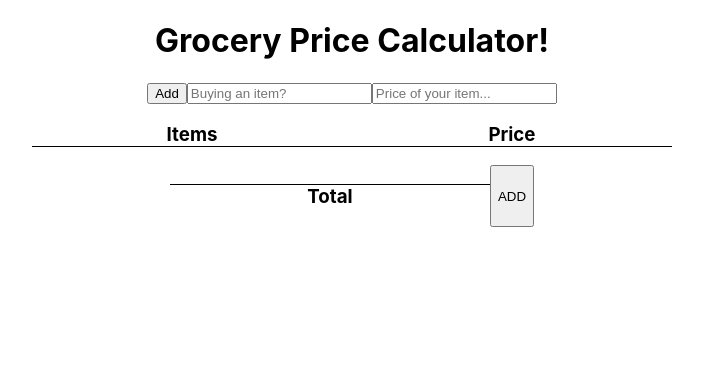
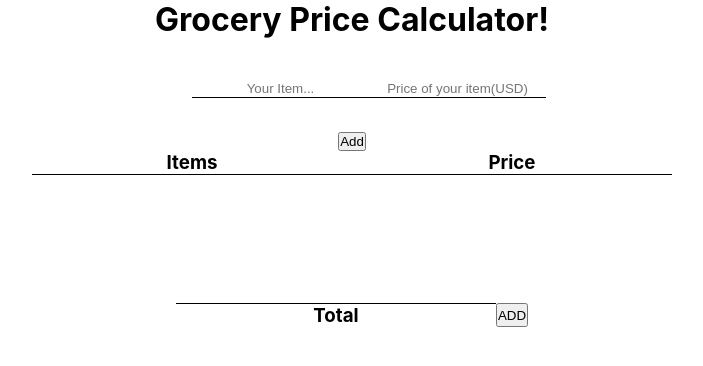
Before and after one commit to Marshnme/ShoppingApp, a React (Create React App) app: page / in a window 1280 px wide. Shown: the top 366 px of the page, without its empty margins (288-991 px from the left). Built offline with nearby package versions, Linux system fonts and the light colour scheme.

Commit message:
CSS changes to layout mild HTML changes

```diff
--- a/src/components/WelcomePage.css
+++ b/src/components/WelcomePage.css
@@ -7,12 +7,58 @@
     border-bottom:1px solid black;
 }
 
-footer{
+.inputSection{
+    display:flex;
+    flex-flow: row wrap;
+    justify-content:center;
+    margin-top:3%;
+}
+
+.inputParent{
+    display:flex;
+    flex-flow: row wrap;
+    justify-content:space-around;
+    width:50%;
+}
+
+
+form .welcomeInput,.welcomeInput:focus {
+    border:none;
+    outline:none;
+    background-image:none;
+    background-color:transparent;
+    -webkit-box-shadow: none;
+    -moz-box-shadow: none;
+    box-shadow: none;
+}
+
+.addItemInputs{
+    display:flex;
+    width:50%;
+    justify-content: space-between;
+}
+
+.addItemInputs input{
+    text-align: center;
+}
+
+.inputUnderline{
+    border-bottom: 1px solid black;
+}
+
+
+.addItemButton{
+    width:100%;
+    margin-top:5%;
+}
+
+.welcomeFooter{
     display:flex;
     justify-content: center;
+    margin-top:10%;
 }
 
-footer h3{
+.welcomeFooter h3{
     width:25%;
     border-top:1px solid black;
 }
--- a/src/components/WelcomePage.js
+++ b/src/components/WelcomePage.js
@@ -40,22 +40,34 @@ const WelcomePage = (props) => {
             <header>
                 <h1>Grocery Price Calculator!</h1>
             </header>
-            <div class = "inputBox">
-                <form onSubmit = {handleSubmit}>
+            <body>
+                <div class = "inputSection">
+                    <form className="inputParent" onSubmit = {handleSubmit}>
+                        <div className="addItemInputs">
+                            <div className="inputUnderline">
+                                <input className="welcomeInput" type = "text" onChange = {handleChange} placeholder="Your Item..." value={itemText} ></input>
+                            </div>
+                            <div className="inputUnderline">
+                                <input className="welcomeInput" type = "text" onChange = {handlePriceChange} placeholder="Price of your item(USD)" value={priceText} ></input>
+                            </div>
+
+
+                        </div>
+                        <div className="addItemButton">
                             <button type="submit" onSubmit = {handleSubmit} >Add</button>
-                    <input type = "text" onChange = {handleChange} placeholder="Buying an item?" value={itemText} ></input>
-                    <input type = "text" onChange = {handlePriceChange} placeholder="Price of your item..." value={priceText} ></input>
+                        </div>
+
                     </form>
 
                 </div>
-            <body>
+
                     <div class="labels">
                         <h3>Items</h3>
                         <h3>Price</h3>
                     </div>
                     <ListDisplay listOfItems={listOfItems} price = {price}></ListDisplay>
             </body>
-            <footer>
+            <footer className="welcomeFooter">
                 <h3>Total</h3>
                 <p>{total}</p>
                 <button onClick={handleAddPrice}>ADD</button>
--- a/src/index.css
+++ b/src/index.css
@@ -1,3 +1,8 @@
+*{
+  margin:0px;
+  padding:0px;
+}
+
 body {
   margin: 0;
   font-family: -apple-system, BlinkMacSystemFont, 'Segoe UI', 'Roboto', 'Oxygen',
```
Lines whose indentation alone changed are shown as unchanged.
